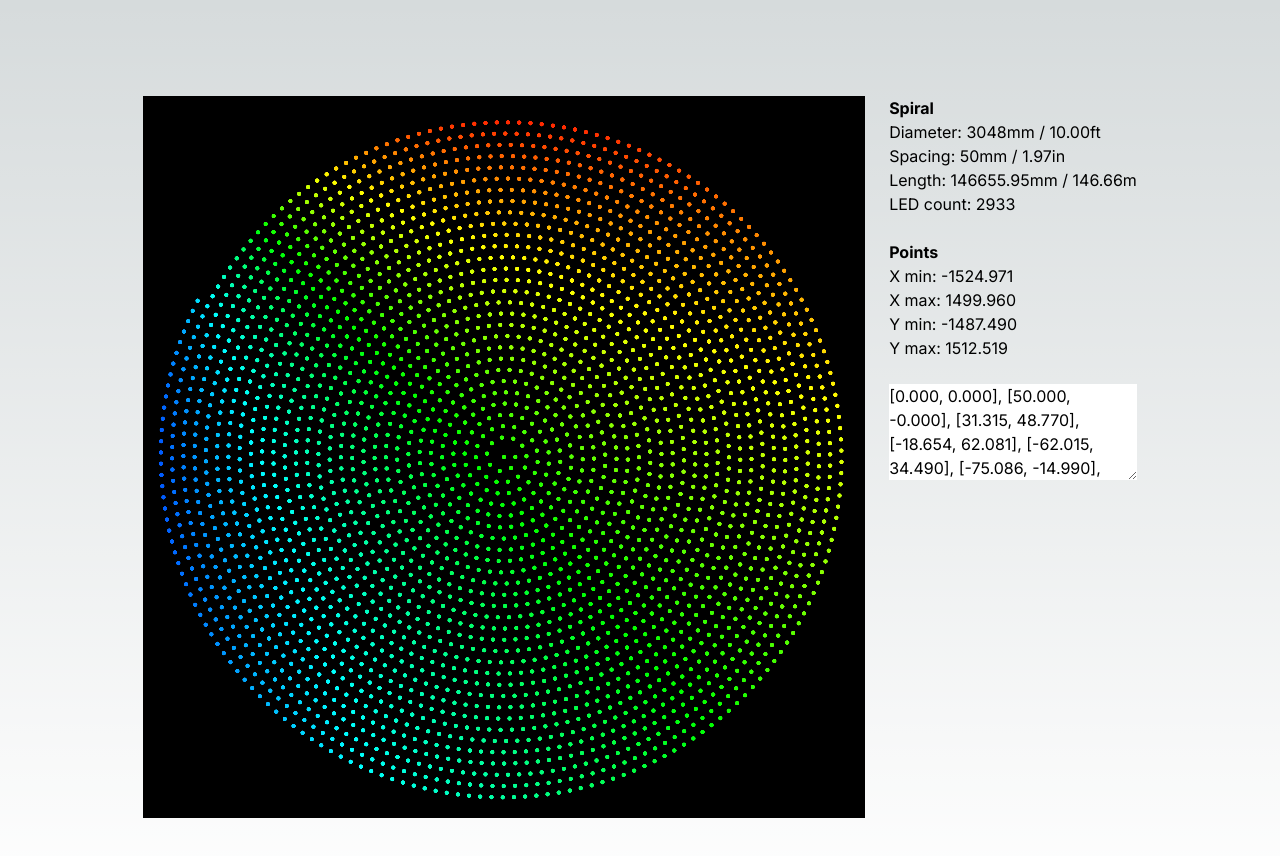
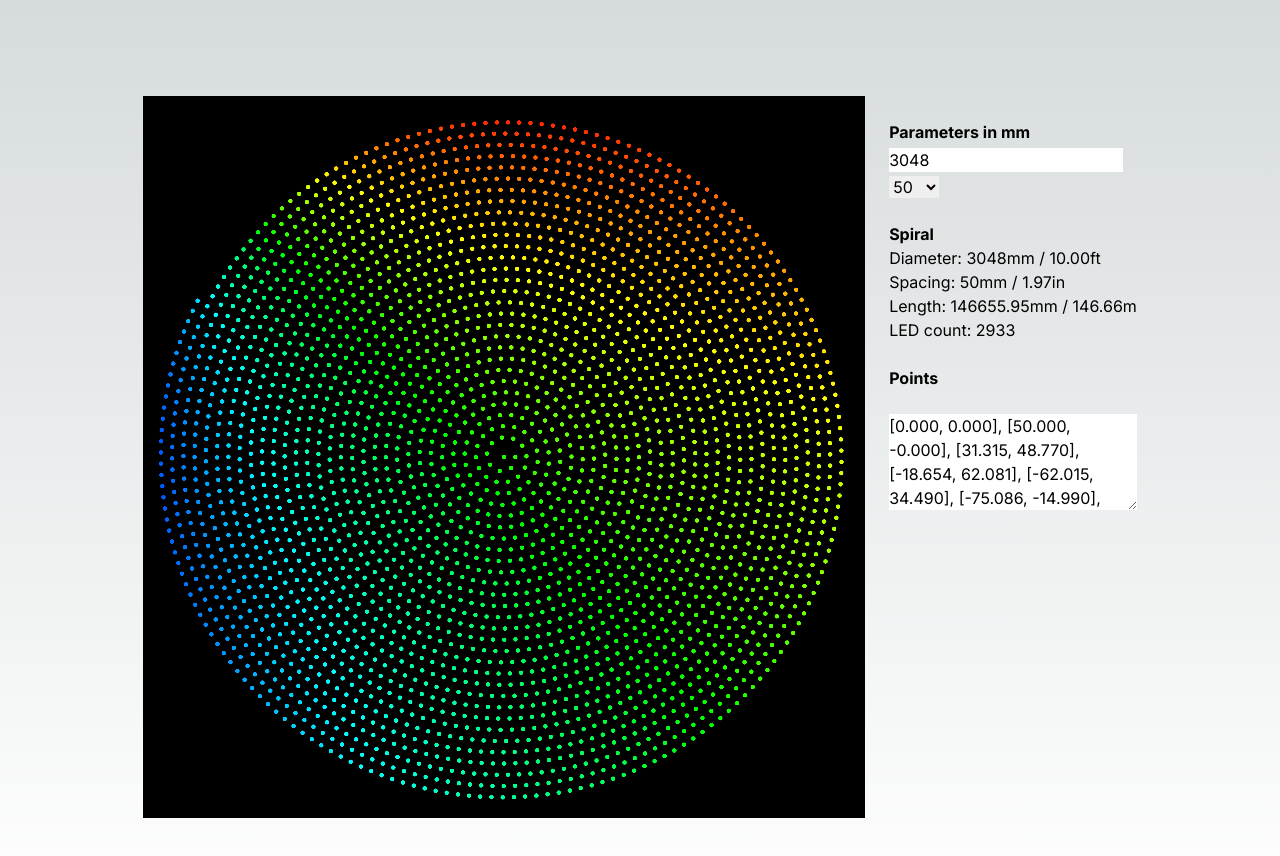
Before and after one commit to nfiniteset/spiral-calc, a Next.js app: page / in a window 1280 px wide. Shown: the top 856 px of the page. Built offline with nearby package versions, Linux system fonts and the light colour scheme.

Commit message:
Makes diameter and spacing editable

```diff
--- a/app/page.js
+++ b/app/page.js
@@ -1,4 +1,6 @@
-import React from "react";
+'use client'
+
+import React, { useState } from "react";
 
 import getSpiralLength from "./getSpiralLength";
 import getSpiralPoints from "./getSpiralPoints";
@@ -6,15 +8,16 @@ import getSpiralPoints from "./getSpiralPoints";
 import Canvas from "./Canvas";
 
 export default function Home() {
-  const spiralDiameter = 3048;
-  const spiralSpacing = 50;
-  const spiralLength = getSpiralLength(spiralDiameter, spiralSpacing)
-  const spiralLedCount = Math.floor(spiralLength / spiralSpacing)
-  const spiralPoints = getSpiralPoints(spiralSpacing, spiralSpacing, spiralLedCount);
-  const spiralXMin = Math.min(...spiralPoints.map(point => point[0]));
-  const spiralXMax = Math.max(...spiralPoints.map(point => point[0]));
-  const spiralYMin = Math.min(...spiralPoints.map(point => point[1]));
-  const spiralYMax = Math.max(...spiralPoints.map(point => point[1]));
+  const [desiredDiameter, setDesiredDiameter] = useState(3048);
+  const [desiredSpacing, setDesiredSpacing] = useState(50);
+
+  const spiralLength = getSpiralLength(desiredDiameter, desiredSpacing)
+  const spiralLedCount = Math.floor(spiralLength / desiredSpacing)
+  const spiralPoints = getSpiralPoints(desiredSpacing, desiredSpacing, spiralLedCount);
+  // const spiralXMin = Math.min(...spiralPoints.map(point => point[0]));
+  // const spiralXMax = Math.max(...spiralPoints.map(point => point[0]));
+  // const spiralYMin = Math.min(...spiralPoints.map(point => point[1]));
+  // const spiralYMax = Math.max(...spiralPoints.map(point => point[1]));
 
   const pillarStripLength = 10000;
   const pillarHeight = 2438.4;
@@ -25,6 +28,15 @@ export default function Home() {
   const totalStripLength = pillarStripLength * pillarCount;
   const totalWireLength = (pillarHeight + pillarSpacing) * (pillarCount - 1);
   const totalLedCount = pillarLedCount * pillarCount;
+
+
+  function handleDiameterChange(event) {
+    setDesiredDiameter(event.target.value);
+  }
+
+  function handleSpacingChange(event) {
+    setDesiredSpacing(event.target.value);
+  }
 
   function mmToFt(mm) {
     return (mm / 304.8).toFixed(2);
@@ -44,9 +56,18 @@ export default function Home() {
         <Canvas className="h-[90vh]" points={spiralPoints} />
 
         <div className="ml-6">
-          <h2 className="font-bold">Spiral</h2>
-          <p>Diameter: {spiralDiameter}mm / {mmToFt(spiralDiameter)}ft</p>
-          <p>Spacing: {spiralSpacing}mm / {mmToIn(spiralSpacing)}in</p>
+          <h2 className="font-bold mt-6 block">Parameters in mm</h2>
+          <input className="mt-1 block" type="number" value={desiredDiameter} onChange={handleDiameterChange} />
+          <select className="mt-1 block" value={desiredSpacing} onChange={handleSpacingChange}>
+            <option value={50}>50</option>
+            <option value={100}>100</option>
+            <option value={150}>150</option>
+            <option value={200}>200</option>
+          </select>
+
+          <h2 className="mt-6 font-bold">Spiral</h2>
+          <p>Diameter: {desiredDiameter}mm / {mmToFt(desiredDiameter)}ft</p>
+          <p>Spacing: {desiredSpacing}mm / {mmToIn(desiredSpacing)}in</p>
           <p>Length: {spiralLength.toFixed(2)}mm / {mmToM(spiralLength)}m</p>
           <p>LED count: {spiralLedCount}</p>
 
@@ -62,10 +83,10 @@ export default function Home() {
           <p>Total wire length: {mmToM(totalWireLength)}m</p> */}
 
           <h2 className="font-bold mt-6">Points</h2>
-          <p>X min: {spiralXMin.toFixed(3)}</p>
+          {/* <p>X min: {spiralXMin.toFixed(3)}</p>
           <p>X max: {spiralXMax.toFixed(3)}</p>
           <p>Y min: {spiralYMin.toFixed(3)}</p>
-          <p>Y max: {spiralYMax.toFixed(3)}</p>
+          <p>Y max: {spiralYMax.toFixed(3)}</p> */}
 
           <textarea className="mt-6 w-full h-24" readonly>
             {spiralPoints.reduce((acc, point) => (
```
